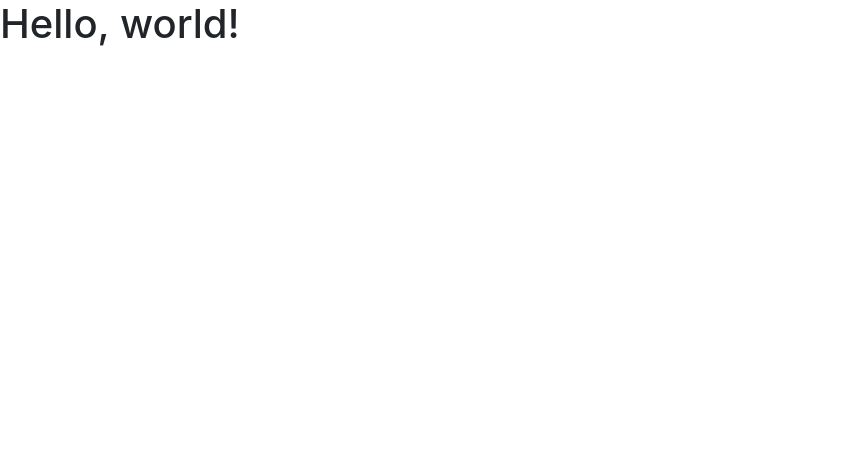
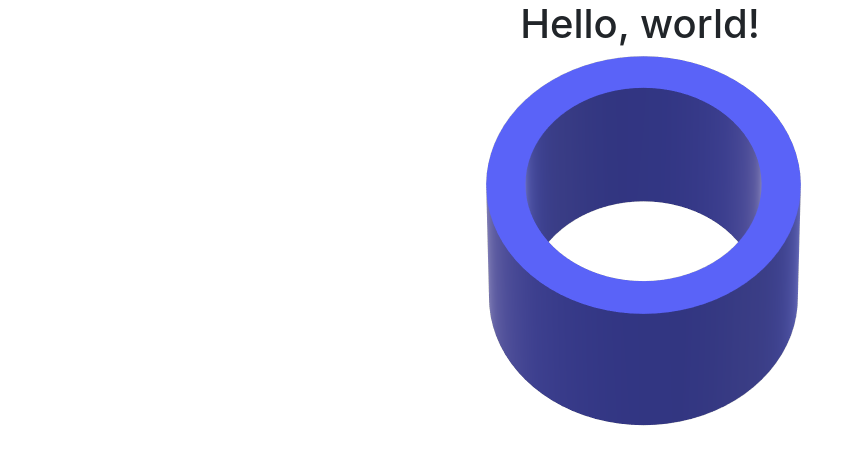
Before and after one commit to abcxyzme/abcxyzme.github.io, a plain HTML site: page index.html in a window 1280 px wide. Shown: the whole page, without its empty margins (0-861 px from the left). Drawn offline with nearby package versions, Linux system fonts and the light colour scheme.

Commit message:
add something

```diff
--- a/index.html
+++ b/index.html
@@ -12,8 +12,10 @@
     <title>Hello, world!</title>
 </head>
 <body>
-<h1>Hello, world!</h1>
-
+<h1 class="w-100 text-center">Hello, world!</h1>
+<div class="w-100 text-center">
+<img src="img/1.png">
+</div>
 <!-- Optional JavaScript -->
 <!-- jQuery first, then Popper.js, then Bootstrap JS -->
 <script src="https://cdn.jsdelivr.net/npm/jquery@3.4.1/dist/jquery.slim.min.js"
@@ -25,5 +27,6 @@
 <script src="https://cdn.jsdelivr.net/npm/bootstrap@4.4.1/dist/js/bootstrap.min.js"
         integrity="sha384-wfSDF2E50Y2D1uUdj0O3uMBJnjuUD4Ih7YwaYd1iqfktj0Uod8GCExl3Og8ifwB6"
         crossorigin="anonymous"></script>
+<script src="js/script.js"></script>
 </body>
 </html>
--- /dev/null
+++ b/js/script.js
@@ -0,0 +1 @@
+alert('aaa');
```
Also changed, not shown: img/1.png (added), img/2.png (added).
